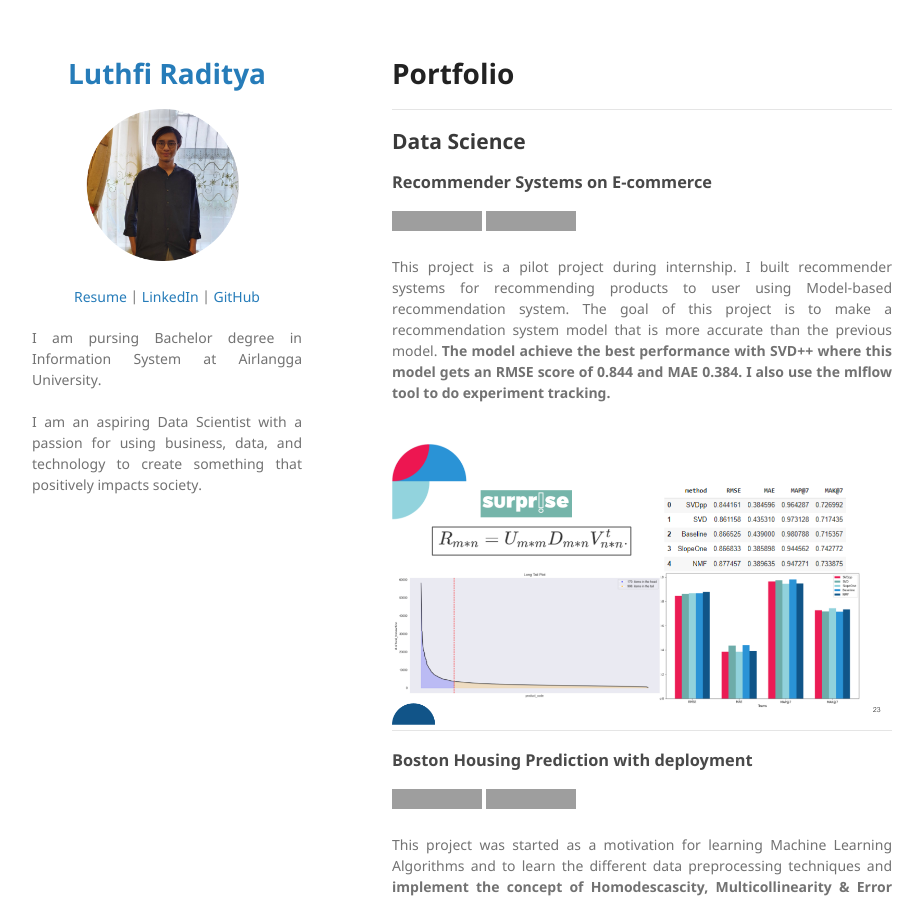
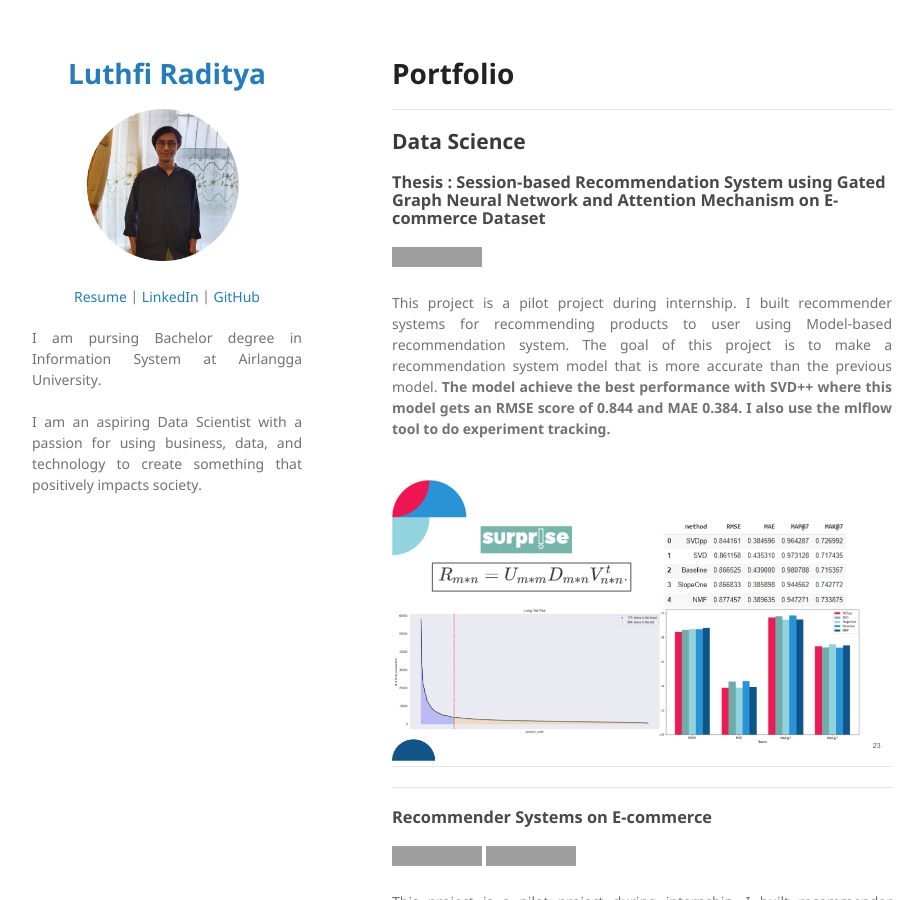
Before and after one commit to luthfiraditya/luthfiraditya.github.io, a Jekyll site: the page built from index.md, in a window 1280 px wide and 900 px high. Shown: the whole window, without its empty margins (178-1101 px from the left). Built offline with Jekyll 4.4.1, drawn with Linux system fonts in a browser that asks for light colours; our own code applies the rules of GitHub Pages for plain Markdown files; grey boxes are pictures that could not be loaded.

Commit message:
update august

```diff
--- a/index.md
+++ b/index.md
@@ -1,6 +1,19 @@
 # Portfolio
 ---
 ## Data Science
+
+### Thesis : Session-based Recommendation System using Gated Graph Neural Network and Attention Mechanism on E-commerce Dataset
+
+[![View on GitHub](https://img.shields.io/badge/GitHub-View_on_GitHub-blue?logo=GitHub)](https://github.com/luthfiraditya/Session-based-Recommendation-System)
+
+
+<div style="text-align: justify">This project is a pilot project during internship. I built recommender systems for recommending products to user using Model-based recommendation system. The goal of this project is to make a recommendation system model that is more accurate than the previous model. <b>The model achieve the best performance with SVD++ where this model gets an RMSE score of 0.844 and MAE 0.384. I also use the mlflow tool to do experiment tracking.</b>
+</div>
+<br>
+<center><img src="images/Recsys.png"/></center>
+
+---
+---
 
 ### Recommender Systems on E-commerce
 
```
